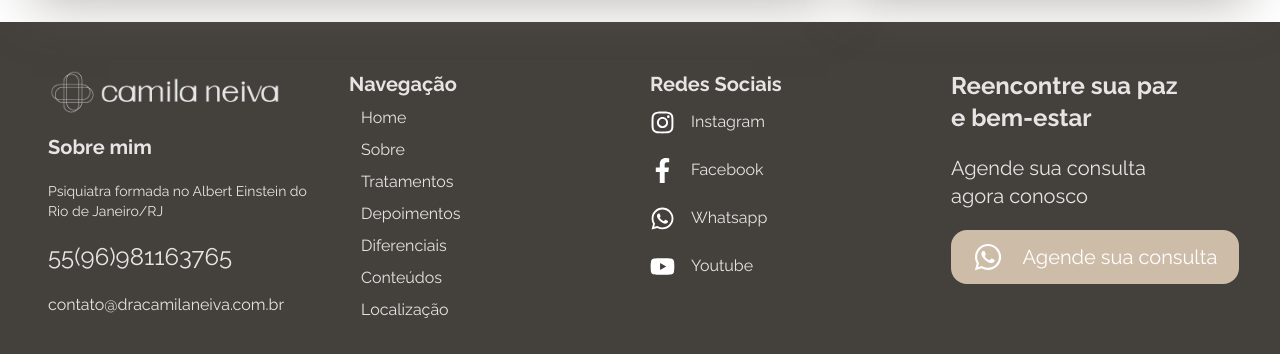
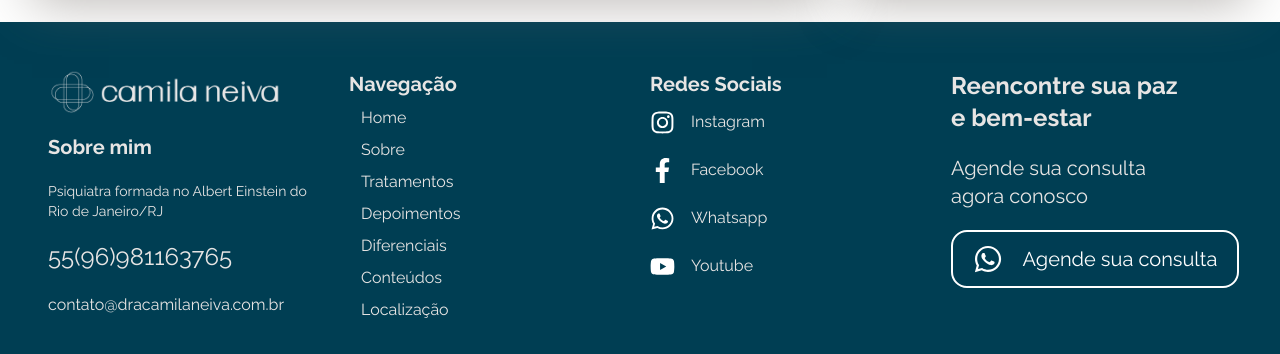
Before and after one commit to brunoprestesap/page-dra-camila, a React (Create React App) app: page / in a window 1280 px wide. Shown: the part 4731-5085 px from the top of the page. Built offline with nearby package versions, Linux system fonts and the light colour scheme.

Commit message:
finalizacao

```diff
--- a/src/components/Footer.js
+++ b/src/components/Footer.js
@@ -10,7 +10,7 @@ import {
 
 const Footer = () => {
   return (
-    <div id="footer" className="bg-stone-700 p-5 md:p-12">
+    <div id="footer" className="bg-[#003E53] p-5 md:p-12">
       <div className="grid grid-cols-1 md:grid-cols-4 gap-5">
         <div>
           <img src={logoImg} className="w-5/6" alt="logo"/>
@@ -91,14 +91,14 @@ const Footer = () => {
             <h2 className="text-base my-3 mx-3 text-stone-200">Youtube</h2>
           </div>
         </div>
-        <div>
+        <div className="flex flex-col">
           <h2 className="text-2xl font-bold text-stone-200">
             Reencontre sua paz<br/> e bem-estar
           </h2>
           <h2 className="text-xl text-stone-200 my-5">
             Agende sua consulta<br/> agora conosco
           </h2>
-          <button className="p-3 w-72 text-white rounded-2xl transform duration-500 hover:-translate-y-1 bg-[#CDBCA8] hover:bg-stone-700 hover:border-2 hover:border-stone-200">
+          <button className="p-3 w-72 text-white rounded-2xl transform duration-500 hover:-translate-y-1 bg-[#003E53]/70 border-2 border-white hover:bg-[#003E53]/90 hover:border-2 hover:border-stone-800">
             <a
               href="https://wa.me/5596981163765"
               target="_blank"
```
